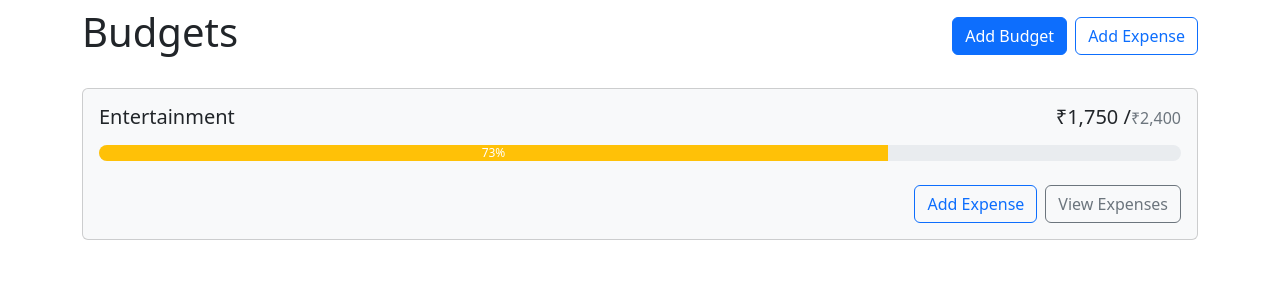
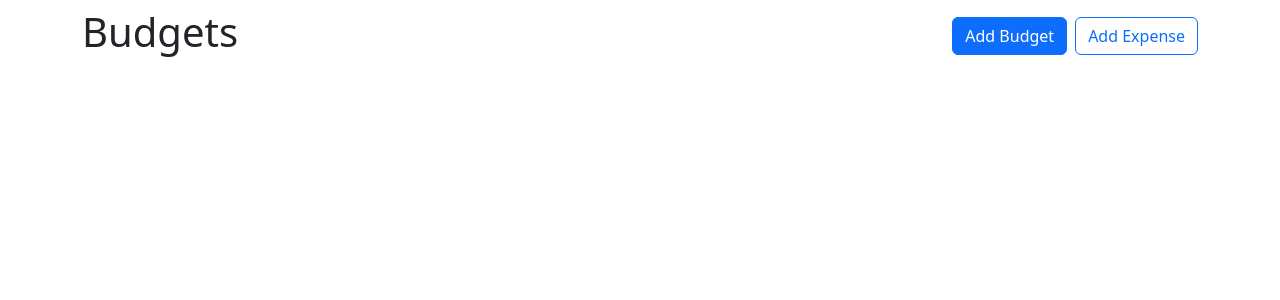
Before and after one commit to AyonMandal/BudgetAppWithContext, a React (Create React App) app: page / in a window 1280 px wide. Shown: the top 300 px of the page. Built offline with nearby package versions, Linux system fonts and the light colour scheme.

Commit message:
Add budget modal done

```diff
--- a/src/App.js
+++ b/src/App.js
@@ -4,9 +4,12 @@ import Button from "react-bootstrap/Button";
 import AddBudgetModal from "./components/AddBudgetModal";
 import BudgetCard from "./components/BudgetCard";
 import { useState } from "react";
+import { useBudgets } from "./context/BudgetContext";
 
 const App = () => {
   const [showAddBudgetModal, setShowAddBudgetModal] = useState(false);
+  const { budgets, getBudgetExpenses } = useBudgets();
+
   function hideAddBudgetModal() {
     setShowAddBudgetModal(false);
   }
@@ -20,12 +23,21 @@ const App = () => {
           </Button>
           <Button variant="outline-primary">Add Expense</Button>
         </Stack>
-        <BudgetCard
-          name="Entertainment"
-          amount={1750}
-          maxAmount={2400}
-          bgGray={true}
-        />
+        {budgets.map((budget) => {
+          const amount = getBudgetExpenses(budget.id).reduce(
+            (total, expense) => total + expense.amount,
+            0
+          );
+          return (
+            <BudgetCard
+              key={budget.id}
+              name={budget.name}
+              amount={amount}
+              maxAmount={budget.max}
+              bgGray={true}
+            />
+          );
+        })}
       </Container>
       <AddBudgetModal
         showModal={showAddBudgetModal}
--- a/src/components/BudgetCard.js
+++ b/src/components/BudgetCard.js
@@ -4,7 +4,7 @@ import { Card, ProgressBar, Stack } from "react-bootstrap";
 import { currencyFormatter } from "../utils/CurrencyFormatter";
 
 const BudgetCard = (props) => {
-  const classNames = [];
+  const classNames = ["mb-3"];
   if (props.amount > props.maxAmount) {
     classNames.push("bg-danger", "bg-opacity-10");
   } else if (props.bgGray) {
```
